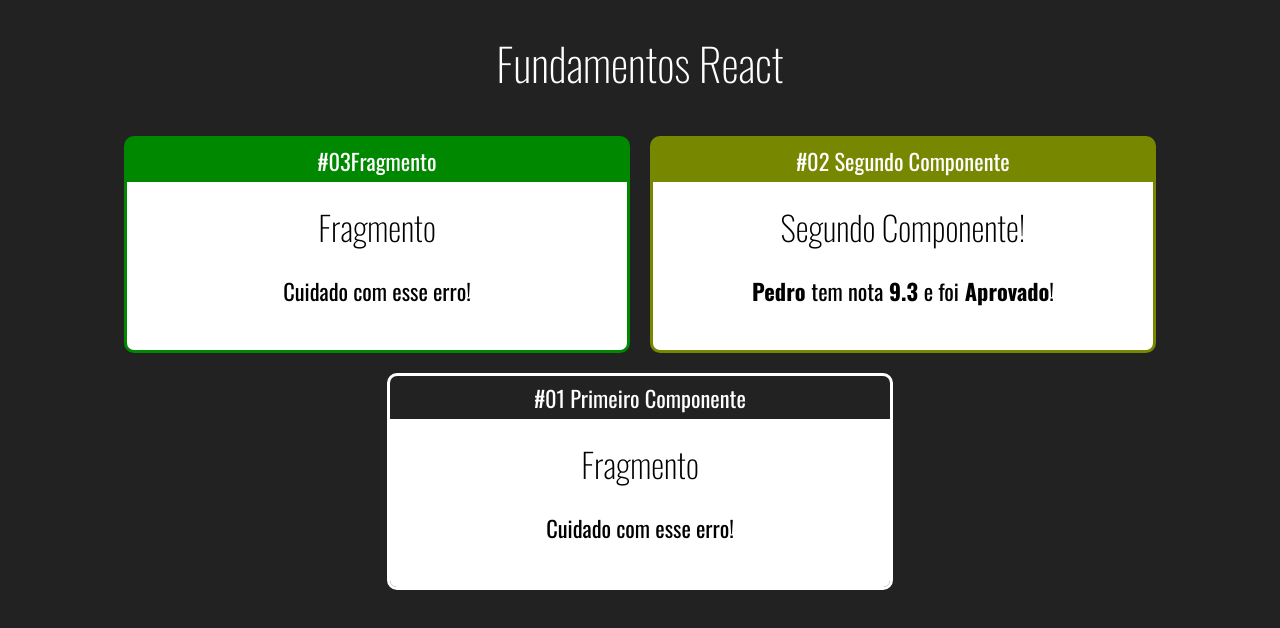
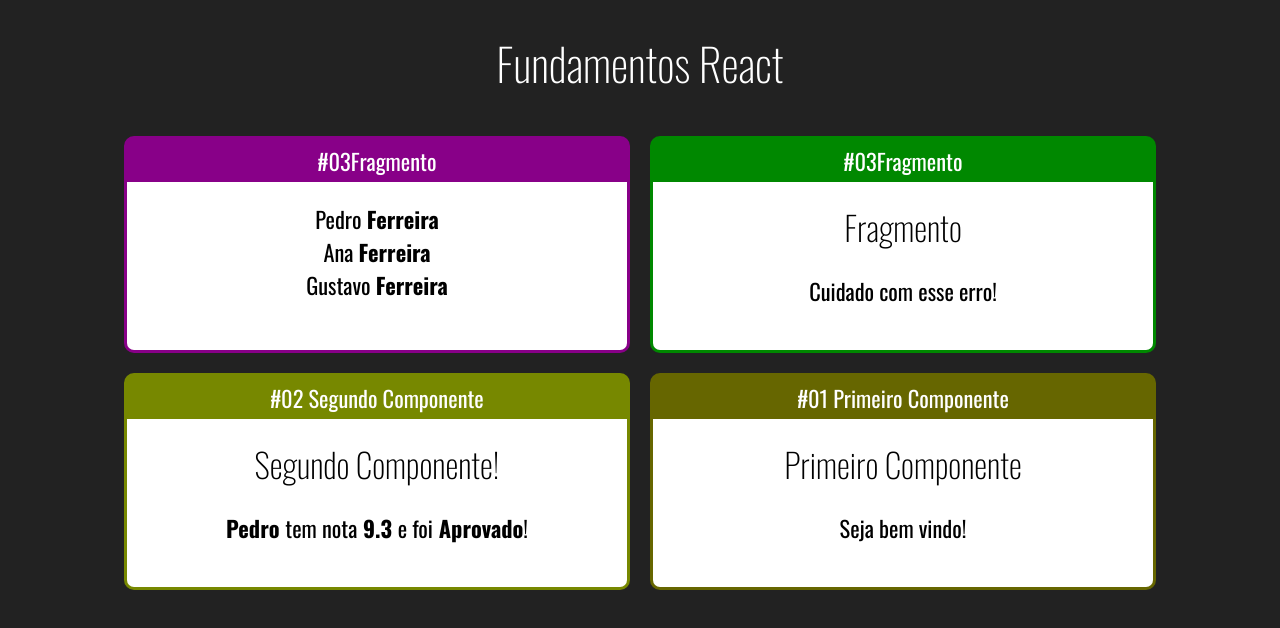
Before and after one commit to Henrique-Franca/Clear-Fundametos-React, a React (Create React App) app: page / in a window 1280 px wide. Shown: the top 628 px of the page. Built offline with nearby package versions, Linux system fonts and the light colour scheme.

Commit message:
Componente com Filho #01

```diff
--- a/src/App.jsx
+++ b/src/App.jsx
@@ -1,6 +1,7 @@
 import './App.css'
 import React from "react";
 
+import Familia from './conponents/basicos/Familia';
 import Cards from './conponents/layout/Cards'
 import Primeiro from './conponents/basicos/Primeiro';
 import ComParametro from './conponents/basicos/ComParametro';
@@ -15,6 +16,11 @@ export default _ =>
         <h1>Fundamentos React </h1>
 
         <div className="Cards">
+
+        <Cards titulo="#03Fragmento" color="#808">
+        <Familia sobrenome = "Ferreira"/>
+        </Cards>
+
         <Cards titulo="#03Fragmento" color="#080">
         <Fragmento/>
         </Cards>
@@ -25,9 +31,10 @@ export default _ =>
         aluno='Pedro' nota={9.3}/>
         </Cards>
 
-        <Cards titulo="#01 Primeiro Componente" color='660'>
-        <Fragmento/>
+        <Cards titulo="#01 Primeiro Componente" color='#660'>
+        <Primeiro/>
         </Cards>
+
         </div>
 
 
--- /dev/null
+++ b/src/conponents/basicos/Familia.jsx
@@ -0,0 +1,18 @@
+import React from "react";
+import FamiliaMembro from "./FamiliaMembro";
+
+export default  props =>{
+
+    return(
+
+        <div>
+            <FamiliaMembro nome="Pedro" sobrenome={props.sobrenome}/>
+            <FamiliaMembro nome="Ana" {...props}/>
+            <FamiliaMembro nome="Gustavo" sobrenome="Ferreira"/>
+
+
+        </div>
+
+    );
+
+}
--- /dev/null
+++ b/src/conponents/basicos/FamiliaMembro.jsx
@@ -0,0 +1,13 @@
+import React from "react";
+
+export default  props =>{
+
+    return(
+
+        <div>
+            {props.nome} <strong>{props.sobrenome}</strong>
+        </div>
+
+    );
+
+}
```
